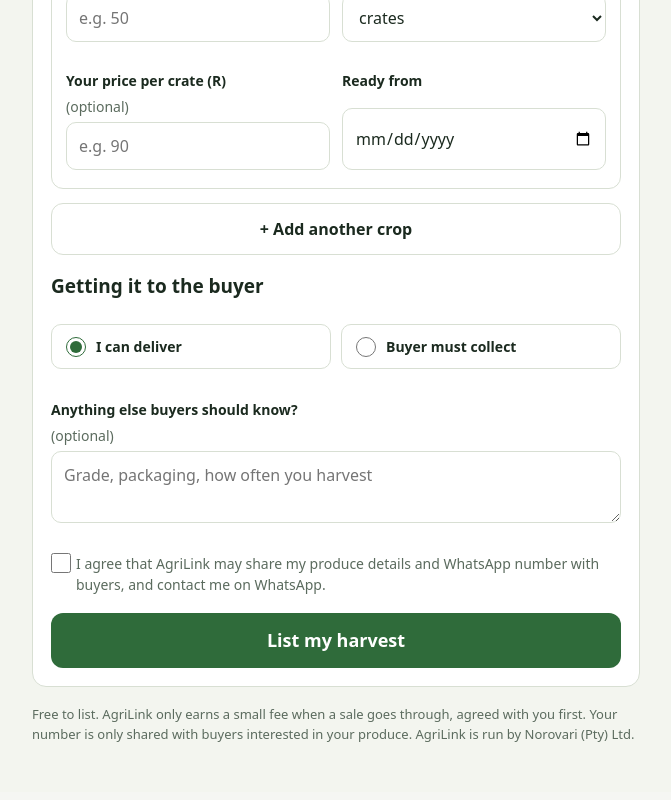
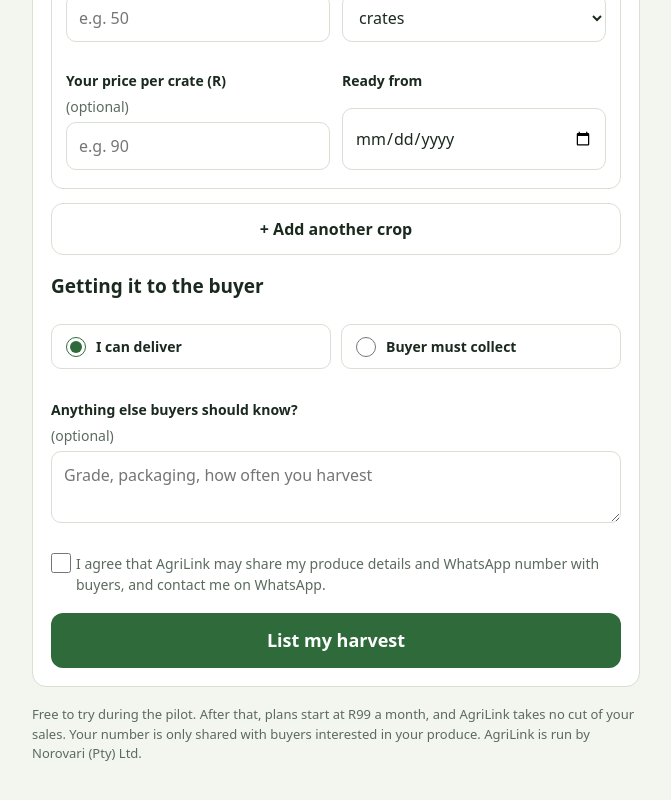
Before and after one commit to norovari/onPoint, a Next.js app: page /agrilink in a window 1280 px wide. Shown: the part 985-1785 px from the top of the page, without its empty margins (304-975 px from the left). Built offline with nearby package versions, Linux system fonts and the light colour scheme; a web font is replaced by a local one.

Commit message:
AgriLink: subscription from R99 a month, no commission
Co-Authored-By: Claude Opus 5.5 <noreply@anthropic.com>
Claude-Session: https://claude.ai/code/session_01K8rW3vEPuS5BmCGKeJsPWD

```diff
--- a/app/agrilink/page.tsx
+++ b/app/agrilink/page.tsx
@@ -33,7 +33,7 @@ export default async function AgriLink({ searchParams }: { searchParams: Promise
         </section>
         <ListForm province={province} />
         <p className="al-fine">
-          Free to list. AgriLink only earns a small fee when a sale goes through, agreed with you first.
+          Free to try during the pilot. After that, plans start at R99 a month, and AgriLink takes no cut of your sales.
           Your number is only shared with buyers interested in your produce. AgriLink is run by Norovari (Pty) Ltd.
         </p>
       </main>
```
